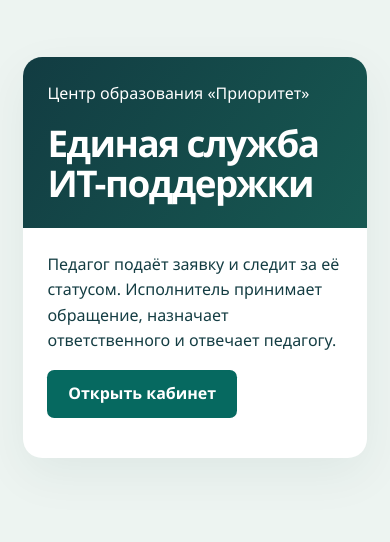
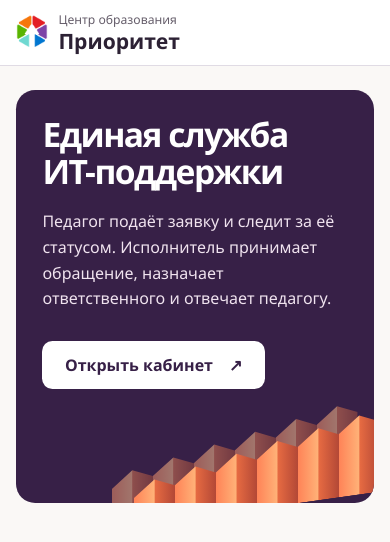
Before and after one commit to mweowww/prioritet-it-support, a website: page docs/index.html in a window 390 px wide. Drawn offline with Linux system fonts and the light colour scheme.

Commit message:
Фирменный стиль и анимация логотипа

```diff
--- /dev/null
+++ b/docs/brand/intro.js
@@ -0,0 +1,50 @@
+(() => {
+  const reducedMotion = matchMedia('(prefers-reduced-motion: reduce)');
+  const script = document.currentScript;
+  if (reducedMotion.matches || !script || !window.HTMLDialogElement || !Element.prototype.animate) return;
+
+  const seen = 'prioritet-intro-seen';
+  try {
+    if (sessionStorage.getItem(seen)) return;
+    sessionStorage.setItem(seen, '1');
+  } catch { return; }
+  // Переход с презентационной страницы в кабинет в той же вкладке.
+  if (document.referrer && new URL(document.referrer).hostname === 'mweowww.github.io') return;
+
+  const dialog = document.createElement('dialog');
+  dialog.className = 'splash';
+  dialog.setAttribute('aria-label', 'Загрузка кабинета');
+  dialog.innerHTML = '<div class="splash-logo" aria-hidden="true"></div><strong>Приоритет</strong><small>Центр образования</small>';
+  const mark = dialog.firstElementChild;
+  const sprite = new Image();
+  sprite.src = new URL('wave.png', script.src);
+  const deadline = performance.now() + 500;
+
+  async function show() {
+    try {
+      await sprite.decode();
+      if (performance.now() > deadline || document.hidden || reducedMotion.matches || document.activeElement !== document.body) return;
+      document.body.append(dialog);
+      const segments = Array.from({length: 6}, () => mark.appendChild(document.createElement('span')));
+      dialog.showModal();
+      // Порядок спрайта соответствует обходу знака по часовой стрелке.
+      const step = 82;
+      const duration = 360;
+      const secondWave = duration + step * (segments.length - 1) + 1000;
+      const waves = segments.map((piece, i) => {
+        const angle = (i * 60 - 120) * Math.PI / 180;
+        const offset = distance => `translate(${Math.cos(angle)*distance}px, ${Math.sin(angle)*distance}px)`;
+        piece.animate([{opacity: 0, transform: offset(26)}, {opacity: 1, transform: 'none'}],
+          {duration, delay: i * step, fill: 'backwards', easing: 'ease-out'});
+        return piece.animate([{transform: 'none'}, {transform: offset(9)}, {transform: 'none'}],
+          {duration, delay: secondWave + i * step, easing: 'ease-in-out'}).finished;
+      });
+      await Promise.all(waves);
+      await dialog.animate([{opacity: 1}, {opacity: 0}], {duration: 180, fill: 'forwards'}).finished;
+    } catch {
+      // Если браузер прервал загрузку или анимацию, сразу открываем форму.
+    } finally { dialog.remove(); }
+  }
+  reducedMotion.addEventListener('change', () => { if (reducedMotion.matches) dialog.remove(); }, {once: true});
+  show();
+})();
--- /dev/null
+++ b/docs/brand/theme.css
@@ -0,0 +1,78 @@
+* { box-sizing: border-box; }
+:root {
+  color-scheme: light;
+  --ink: #2c2134;
+  --muted: #655d6a;
+  --purple: #693692;
+  --plum: #372047;
+  --orange: #ff8357;
+  --line: #e0dbe4;
+  --paper: #faf8f6;
+  font: 100%/1.55 "Segoe UI", system-ui, sans-serif;
+  color: var(--ink);
+  background: var(--paper);
+}
+body { margin: 0; min-height: 100vh; }
+header { background: #fff; border-bottom: 1px solid var(--line); }
+main, .bar { width: min(100%, 78rem); margin-inline: auto; padding-inline: clamp(1rem, 4vw, 4rem); }
+.bar { min-height: 5rem; padding-block: .8rem; display: flex; align-items: center; justify-content: space-between; flex-wrap: wrap; gap: .8rem 2rem; }
+.brand { display: inline-flex; align-items: center; gap: .65rem; text-decoration: none; color: var(--ink); font-weight: 730; font-size: 1.32rem; line-height: 1.1; }
+.brand small { display: block; color: var(--muted); font-size: .76rem; font-weight: 500; margin-bottom: .16rem; }
+.brand img { object-fit: contain; }
+main { padding-block: clamp(1.5rem,5vw,4.5rem); }
+a { color: var(--purple); text-underline-offset: .18em; }
+h1, h2 { line-height: 1.09; letter-spacing: -.045em; text-wrap: balance; }
+h1 { font-size: clamp(2.25rem,5vw,3.75rem); margin: .4rem 0 1.6rem; }
+h2 { font-size: clamp(1.4rem,2.4vw,1.85rem); margin: 0 0 1.2rem; }
+button, .button {
+  display: inline-flex; align-items: center; justify-content: center; gap: 1rem;
+  border: 1px solid transparent; border-radius: .65rem; padding: .75rem 1.35rem;
+  font: inherit; line-height: 1.4; font-weight: 650; cursor: pointer; text-decoration: none;
+  background: var(--purple); color: white;
+}
+button:hover, .button:hover { background: #522274; }
+:focus-visible { outline: 3px solid #894bac; outline-offset: 3px; }
+.intro {
+  position: relative; isolation: isolate; overflow: hidden; border-radius: 1.2rem;
+  padding: clamp(1.5rem, 4vw, 3.6rem); color: white; background: var(--plum);
+}
+.intro h1 { margin: 0; font-size: clamp(2.35rem,4.55vw,4.25rem); font-weight: 680; }
+.intro p { max-width: 31rem; margin: 1.25rem 0 0; color: #f0e3ef; line-height: 1.6; }
+.fold {
+  position: relative; height: clamp(6rem,12vw,10rem);
+  margin: 2.1rem -4rem -4rem 14%; transform: skewY(-8deg);
+}
+.fold::before, .fold::after {
+  content: ""; position: absolute; inset: 0; transform-origin: left center;
+  background: repeating-linear-gradient(90deg, #ff8357 0%, #ffb278 8.3%, #e76b42 8.4%, #b34836 16.66%);
+  clip-path: polygon(0 100%, 0 68%, 8.3% 50%, 16.66% 60%, 25% 42%, 33.33% 52%, 41.66% 34%, 50% 44%, 58.33% 26%, 66.66% 36%, 75% 18%, 83.33% 28%, 91.66% 10%, 100% 20%, 100% 100%);
+}
+.fold::before { transform: translate(-9%,-14%); filter: saturate(.75); opacity: .58; }
+.landing { min-height: 28rem; padding: clamp(1.65rem,5vw,4.5rem); }
+.landing p { max-width: 32rem; }
+.landing .button { margin-top: 1.8rem; background: #fff; color: var(--plum); }
+.landing .button:hover { background: #fff0e7; }
+.landing .fold { margin-left: 30%; }
+.splash {
+  position: fixed; inset: 0; margin: 0; width: 100%; height: 100%; max-width: none; max-height: none;
+  border: 0; padding: 1rem; background: var(--paper); color: var(--ink);
+}
+.splash[open] { display: grid; place-content: center; justify-items: center; }
+.splash::backdrop { background: var(--paper); }
+.splash-logo { position: relative; width: 7.5rem; aspect-ratio: 169/191; }
+.splash-logo span { position: absolute; inset: 0; background: url("./wave.png") 0 center / 600% 100% no-repeat; }
+.splash-logo span:nth-child(2) { background-position-x: 20%; }
+.splash-logo span:nth-child(3) { background-position-x: 40%; }
+.splash-logo span:nth-child(4) { background-position-x: 60%; }
+.splash-logo span:nth-child(5) { background-position-x: 80%; }
+.splash-logo span:nth-child(6) { background-position-x: 100%; }
+.splash strong { margin-top: 1rem; font-size: 1.45rem; letter-spacing: -.035em; }
+.splash small { color: var(--muted); }
+@media (max-width: 44rem) {
+  .bar { min-height: 4rem; }
+  .brand img { width: 2rem; height: auto; }
+  .intro h1 { font-size: clamp(2.1rem,8vw,3rem); }
+  .fold { height: 5.5rem; margin: .25rem -2rem -2rem 38%; }
+  .landing { min-height: auto; }
+  .landing .fold { margin-top: 2rem; }
+}
--- a/docs/index.html
+++ b/docs/index.html
@@ -4,27 +4,19 @@
   <meta charset="utf-8">
   <meta name="viewport" content="width=device-width, initial-scale=1">
   <title>Единая служба ИТ-поддержки · Приоритет</title>
-  <style>
-    * { box-sizing: border-box; }
-    body { margin: 0; padding: clamp(1rem, 6vw, 5rem); color: #143d43; background: #edf4f1; font: 1rem/1.6 "Segoe UI", sans-serif; }
-    main { max-width: 48rem; margin: 4vh auto; overflow: hidden; border-radius: 1.2rem; background: white; box-shadow: 0 1rem 3rem #173e3910; }
-    header, section { padding: clamp(1.5rem, 5vw, 3.5rem); }
-    header { color: white; background: linear-gradient(125deg, #123c42, #175952); }
-    h1 { max-width: 13em; font-size: clamp(2.3rem, 6vw, 3.6rem); letter-spacing: -.04em; line-height: 1.1; margin: 1rem 0 0; }
-    p { margin: 0 0 1rem; }
-    a { color: #05695f; font-weight: 650; text-underline-offset: .2em; }
-    .cabinet { display: inline-block; padding: .7rem 1.3rem; border-radius: .45rem; color: white; background: #066960; text-decoration: none; }
-    .cabinet:hover { background: #104840; }
-    .cabinet:focus-visible { outline: 3px solid #326fb2; outline-offset: 3px; }
-  </style>
+  <link rel="icon" href="./brand/prioritet.png">
+  <link rel="stylesheet" href="./brand/theme.css">
+  <script src="./brand/intro.js" defer></script>
 </head>
 <body>
+  <header><div class="bar"><a class="brand" href="./"><img src="./brand/prioritet.png" width="41" height="46" alt=""><span><small>Центр образования</small>Приоритет</span></a></div></header>
   <main>
-    <header><span>Центр образования «Приоритет»</span><h1>Единая служба ИТ-поддержки</h1></header>
-    <section>
+    <div class="landing intro">
+      <h1>Единая служба<br>ИТ-поддержки</h1>
       <p>Педагог подаёт заявку и следит за её статусом. Исполнитель принимает обращение, назначает ответственного и отвечает педагогу.</p>
-      <p><a class="cabinet" href="https://prioritet-it-support.onrender.com/">Открыть кабинет</a></p>
-    </section>
+      <a class="button" href="https://prioritet-it-support.onrender.com/">Открыть кабинет <span aria-hidden="true">↗</span></a>
+      <div class="fold" aria-hidden="true"></div>
+    </div>
   </main>
 </body>
 </html>
--- a/public/style.css
+++ b/public/style.css
@@ -1,127 +1,76 @@
-* { box-sizing: border-box; }
-:root { font-family: "Segoe UI", Arial, sans-serif; color: #15364a; background: #f4f8f8; line-height: 1.5; }
-body { margin: 0; }
-header { background: white; border-bottom: 1px solid #cdddda; }
-.bar, main { max-width: 64rem; margin: auto; padding: 1.1rem clamp(1rem, 4vw, 3rem); }
-main { padding-top: clamp(2rem, 6vw, 5rem); padding-bottom: 4rem; }
-.bar, .row, .account, summary { display: flex; justify-content: space-between; align-items: center; gap: 1rem; flex-wrap: wrap; }
-.brand { font-weight: 700; text-decoration: none; color: inherit; }
-a { color: #09675e; }
-h1 { font-size: clamp(2.2rem, 5vw, 3.6rem); line-height: 1.1; letter-spacing: -.04em; margin: .5rem 0 1.5rem; }
-h2 { font-size: 1.4rem; margin: 0 0 1rem; }
-.overline { font-weight: 650; color: #146b61; margin: 0; }
-.auth { display: grid; grid-template-columns: 1fr 1fr; gap: clamp(2rem, 7vw, 6rem); align-items: start; }
-.intro { border-top: .25rem solid #188073; padding-top: 1.4rem; }
-.card, .empty, .ticket { background: white; border: 1px solid #cedbd9; border-radius: .9rem; padding: clamp(1.2rem, 3vw, 2rem); }
-.empty, .ticket { margin-top: 1rem; }
+.auth { display: grid; grid-template-columns: 1.14fr 1fr; gap: clamp(1rem, 2vw, 2rem); align-items: stretch; }
+.auth .intro { display: flex; flex-direction: column; justify-content: flex-start; }
+.auth .fold { flex: 1; min-height: 8rem; }
+.card, .ticket, .empty {
+  background: #fff; border: 1px solid var(--line); border-radius: 1rem;
+  padding: clamp(1.15rem, 3.5vw, 2.5rem); box-shadow: 0 .45rem 1.3rem #38204406;
+}
+.auth .card { padding: clamp(1.4rem, 4vw, 3.5rem); border-radius: 1.2rem; }
+.auth h2 { margin-bottom: 1.6rem; }
 .fields, label { display: grid; gap: .4rem; }
-.fields { gap: 1rem; }
-label { font-weight: 600; }
-input, select, textarea { min-width: 0; width: 100%; padding: .7rem; border: 1px solid #869c9a; border-radius: .4rem; font: inherit; background: #fff; color: inherit; }
+.fields { gap: 1.1rem; }
+label { font-weight: 620; font-size: .95rem; }
+input, select, textarea { width: 100%; min-width: 0; padding: .75rem .85rem; border: 1px solid #aaa0af; border-radius: .55rem; background: #fff; color: var(--ink); font: inherit; font-weight: 400; }
+input::placeholder, textarea::placeholder { color: #746c78; }
 textarea { resize: vertical; }
-button, .button { border: 0; background: #116a60; color: white; border-radius: .45rem; padding: .7rem 1.3rem; font: inherit; font-weight: 650; cursor: pointer; text-decoration: none; }
-:focus-visible { outline: 3px solid #326fb2; outline-offset: 2px; }
-.quiet { background: #e4f0ed; color: #125a51; }
-.switch { display: inline-block; margin-top: 1.2rem; }
-.error, .notice { padding: .8rem; border-radius: .4rem; }
-.error { background: #ffeded; color: #8f2323; }
-.notice, .status { background: #e2f3ec; color: #165b48; }
-.ticket { padding: 1.1rem; }
+.switch { display: inline-block; margin-top: 1.2rem; font-weight: 600; }
+.row, .account, summary, .badges { display: flex; align-items: center; flex-wrap: wrap; gap: .65rem 1rem; }
+.row, summary { justify-content: space-between; }
+.row { margin: .4rem 0 1.7rem; }
+.row h1 { margin: 0; }
+.overline { margin: .85rem 0 .4rem; display: flex; gap: .6rem; align-items: center; font-weight: 650; font-size: .93rem; color: var(--purple); }
+.overline::before { content: ""; width: 1.7rem; height: .27rem; border-radius: 1rem; background: var(--orange); }
+.account { min-width: 0; font-size: .9rem; color: var(--muted); }
+.account, .ticket, dd, .subject, .timeline li, .conversation li { overflow-wrap: anywhere; }
+.quiet { background: #f4eff6; color: var(--purple); }
+.quiet:hover { background: #ebe1f0; }
+.empty, .ticket, .conversation, .timeline { margin-top: 1rem; }
+.empty { border-style: dashed; }
+.empty p { margin-bottom: 0; }
+.ticket { border-left: .28rem solid #ae84c1; padding-block: 1.15rem; }
+.ticket h2 { margin: .5rem 0 .7rem; }
+.ticket h2 a { color: var(--ink); }
+.ticket p { margin-bottom: 0; }
+.ticket small, .timeline small, .facts dt { color: var(--muted); }
 summary { cursor: pointer; }
 summary strong { display: block; }
-.status { border-radius: 2rem; padding: .25rem .8rem; }
-.pair { display: grid; gap: 1rem; grid-template-columns: repeat(2,minmax(0,1fr)); }
-.account, .ticket, dd { overflow-wrap: anywhere; }
+.ticket summary { position: relative; padding-right: 1.8rem; }
+.ticket summary::after, .timeline summary::after { content: "+"; color: var(--purple); font-size: 1.4rem; }
+.ticket summary::after { position: absolute; right: 0; }
+details[open] > summary::after { content: "−"; }
+.status, .private, .priority, .late { font-size: .87rem; font-weight: 600; border-radius: .5rem; padding: .2rem .65rem; }
+.status, .notice { color: #52346b; background: #efe6f5; }
+.status[data-status="Ожидает"], .level-2 { color: #70421a; background: #ffead5; }
+.status[data-status="Решена"] { color: #295740; background: #e8f3ec; }
+.priority { color: #584e61; background: #f2eef4; }
+.priority.level-2 { color: #70421a; background: #ffead5; }
+.level-3, .late, .status[data-status="Отклонена"], .error { color: #882d2f; background: #fbeaed; }
+.error, .notice { padding: .8rem 1rem; border-radius: .55rem; }
+.filter-grid, .pair { display: grid; gap: 1rem; }
+.filter-grid { grid-template-columns: repeat(auto-fit, minmax(min(12rem, 100%), 1fr)); }
+.pair { grid-template-columns: repeat(2,minmax(0,1fr)); }
+.ticketform { max-width: 54rem; }
 dt { font-weight: 650; }
 dd { margin: 0 0 .8rem; white-space: pre-wrap; }
-@media (max-width: 42rem) { .auth, .pair { grid-template-columns: 1fr; } }
-
-.filter-grid { display: grid; gap: 1rem; grid-template-columns: repeat(auto-fit, minmax(min(12rem, 100%), 1fr)); }
-.ticket h2 { margin: .5rem 0; }
-.ticket p { margin-bottom: 0; }
-.subject { font-size: clamp(1.8rem, 4vw, 3rem); overflow-wrap: anywhere; }
-.badges { display: flex; flex-wrap: wrap; align-items: center; gap: .5rem; }
-.priority, .private { padding: .2rem .65rem; border-radius: .4rem; background: #e9eef2; color: #324859; }
-.level-2 { background: #fff0cf; color: #754100; }
-.level-3, .late { background: #ffe3df; color: #8a251b; }
-.conversation { margin-top: 1rem; }
-.conversation ol { list-style: none; padding: 0; }
-.conversation li { border-bottom: 1px solid #cdddda; padding: .7rem 0; overflow-wrap: anywhere; }
-.conversation li p { white-space: pre-wrap; }
-
-/* Общая палитра кабинетов */
-:root {
-  color: #183941;
-  background: #f3f6f4;
-  --ink: #143d43;
-  --teal: #066960;
-  --line: #d4e0db;
-}
-body { min-height: 100vh; background: linear-gradient(135deg, #eaf2ef 0%, transparent 42%); }
-header { border-top: 4px solid var(--teal); }
-.bar, main { max-width: 72rem; }
-.bar { min-height: 4.6rem; padding-block: .75rem; }
-.brand { display: inline-flex; align-items: center; gap: .75rem; font-size: 1.25rem; line-height: 1.15; }
-.brand small { display: block; font-size: .8rem; font-weight: 500; color: #506766; }
-.brand-symbol { position: relative; width: 2.55rem; height: 2.55rem; border-radius: .7rem; background: var(--ink); overflow: hidden; }
-.brand-symbol::before, .brand-symbol::after { content: ""; position: absolute; width: .43rem; height: 1.4rem; transform: skew(-24deg); top: .6rem; left: .85rem; background: #a3dbcb; }
-.brand-symbol::after { left: 1.45rem; height: 1rem; background: #eac778; }
-main { padding-top: clamp(2rem, 4vw, 3.8rem); }
-h1, h2 { color: var(--ink); }
-h1 { font-size: clamp(2.1rem, 4.8vw, 3.3rem); }
-.overline { display: flex; align-items: center; gap: .55rem; font-size: .94rem; }
-.overline::before { content: ""; width: 1.55rem; height: 3px; background: #bc8f35; }
-.auth { background: white; border: 1px solid var(--line); border-radius: 1.25rem; overflow: hidden; align-items: stretch; gap: 0; grid-template-columns: 1.08fr 1fr; box-shadow: 0 1rem 3rem #173e390b; }
-.intro {
-  position: relative; isolation: isolate; overflow: hidden; border: 0;
-  padding: clamp(2rem,4vw,3.8rem); min-height: 25rem; color: #daede6;
-  background: linear-gradient(135deg,#123c42,#155851);
-}
-.intro h1 { color: white; margin: 0 0 1rem; font-size: clamp(2.2rem,4.3vw,3.6rem); }
-.intro p { max-width: 27rem; }
-.intro::after { content: ""; position: absolute; z-index: -1; pointer-events: none; right: -7rem; bottom: -13rem; border-radius: 50%; width: 25rem; height: 25rem; background: repeating-radial-gradient(circle, transparent 0 14px, #a7dbcc55 15px 16px, transparent 17px 21px); }
-.auth .card { border: 0; box-shadow: none; padding: clamp(1.5rem,4vw,3.6rem); }
-.auth h2, .facts h2, .conversation h2 { letter-spacing: -.025em; }
-.card, .empty, .ticket { border-color: var(--line); box-shadow: 0 4px 18px #173e3906; }
-.card, .empty { border-radius: 1rem; }
-.ticket { border-left: 4px solid #85b9a9; padding-inline: clamp(1rem,3vw,1.7rem); }
-.ticket small, .timeline small { color: #4c6565; }
-.ticket h2 a { color: var(--ink); text-decoration-thickness: 1px; text-underline-offset: .18em; }
-.ticket summary { position: relative; padding-right: 1.6rem; }
-.ticket summary::after, .timeline summary::after { content: "+"; font-size: 1.4rem; color: var(--teal); }
-.ticket summary::after { position: absolute; right: 0; }
-.ticket[open] summary::after, .timeline[open] summary::after { content: "−"; }
-button, .button { background: var(--teal); transition: background .15s; }
-button:hover, .button:hover { background: #104840; }
-.quiet { color: var(--ink); background: #e6efea; }
-.quiet:hover { background: #d4e2db; }
-input, select, textarea { border-color: #9aafaa; border-radius: .55rem; padding: .75rem .8rem; }
-.status { font-weight: 650; font-size: .92rem; }
-.status[data-status="Новая"] { background: #e6edf8; color: #335481; }
-.status[data-status="Ожидает"] { background: #fff0cf; color: #765012; }
-.status[data-status="Отклонена"] { background: #f3e6e6; color: #874342; }
-.facts dl { margin-bottom: 0; display: grid; grid-template-columns: minmax(9rem, 1fr) 3fr; gap: .55rem 1rem; }
-.facts dt { color: #506866; }
+.facts dl { display: grid; grid-template-columns: minmax(9rem, 1fr) 3fr; gap: .7rem 1.5rem; margin-bottom: 0; }
 .facts dd { margin: 0; }
-.timeline { margin-top: 1rem; }
 .timeline summary { justify-content: flex-start; font-weight: 650; }
-.timeline summary span { color: var(--teal); }
+.timeline summary span { color: var(--purple); }
 .timeline summary::after { margin-left: auto; }
-.timeline ol { padding: 0 0 0 1.25rem; margin-bottom: 0; }
-.timeline li { padding-left: .5rem; }
-.timeline small { display: block; overflow-wrap: anywhere; }
-.timeline p { margin: .25rem 0 1rem; overflow-wrap: anywhere; }
-.conversation li { background: #f3f8f5; padding: 1rem; margin-bottom: .5rem; border: 0; border-radius: .55rem; }
-.conversation .note-internal { background: #faf3e5; border-left: 3px solid #c69848; }
-.private { background: #f3e3c6; color: #674410; }
-.conversation li p { margin-bottom: 0; }
-@media (max-width: 44rem) {
-  .auth { grid-template-columns: 1fr; }
-  .intro { min-height: 0; padding: 1.5rem; }
-  .intro h1 { font-size: 2.25rem; }
-  .intro p { margin-bottom: 0; }
-  .intro::after { opacity: .4; right: -15rem; }
-  .account { font-size: .9rem; min-width: 0; }
+.timeline ol { padding-left: 1.6rem; margin-bottom: 0; }
+.timeline li { padding: 0 0 .8rem .45rem; }
+.timeline li::marker { color: var(--purple); }
+.timeline small { display: block; }
+.timeline p { margin: .2rem 0; }
+.conversation ol { padding: 0; list-style: none; }
+.conversation li { padding: 1rem; margin-bottom: .55rem; border-radius: .65rem; background: #f5f1f7; }
+.conversation li p { margin-bottom: 0; white-space: pre-wrap; }
+.conversation .note-internal { background: #fff2e7; border-left: 3px solid var(--orange); }
+.private { background: #ffdebf; color: #733c1d; }
+@media (max-width: 46rem) {
+  .auth, .pair { grid-template-columns: 1fr; }
+  .auth .intro { padding: 1.5rem; }
+  .auth .fold { flex: none; min-height: 0; height: 4rem; }
   .facts dl { display: block; }
   .facts dd { margin-bottom: .8rem; }
 }
--- a/views.js
+++ b/views.js
@@ -13,7 +13,7 @@ export function layout(title, content, user) {
 
 export function authPage(register, message = '', login = '') {
   const title = register ? 'Регистрация педагога' : 'Вход в кабинет';
-  return layout(title, `<div class="auth"><div class="intro"><h1>Единая служба<br>ИТ-поддержки</h1><p>Войдите, чтобы подать заявку или продолжить работу с обращениями.</p></div>
+  return layout(title, `<div class="auth"><div class="intro"><h1>Единая служба<br>ИТ-поддержки</h1><p>Войдите, чтобы подать заявку или продолжить работу с обращениями.</p><div class="fold" aria-hidden="true"></div></div>
   <section class="card"><h2>${title}</h2>${errorText(message)}
   <form class="fields" method="post" action="${register ? '/register' : '/login'}">
   <label>Рабочая почта или телефон<input name="login" autocomplete="username" maxlength="254" required value="${esc(login)}"></label>
```
Also changed, not shown: app.js (+12 -0 lines), public/index.html (+4 -1 lines), docs/brand/prioritet.png (added), docs/brand/wave.png (added).
